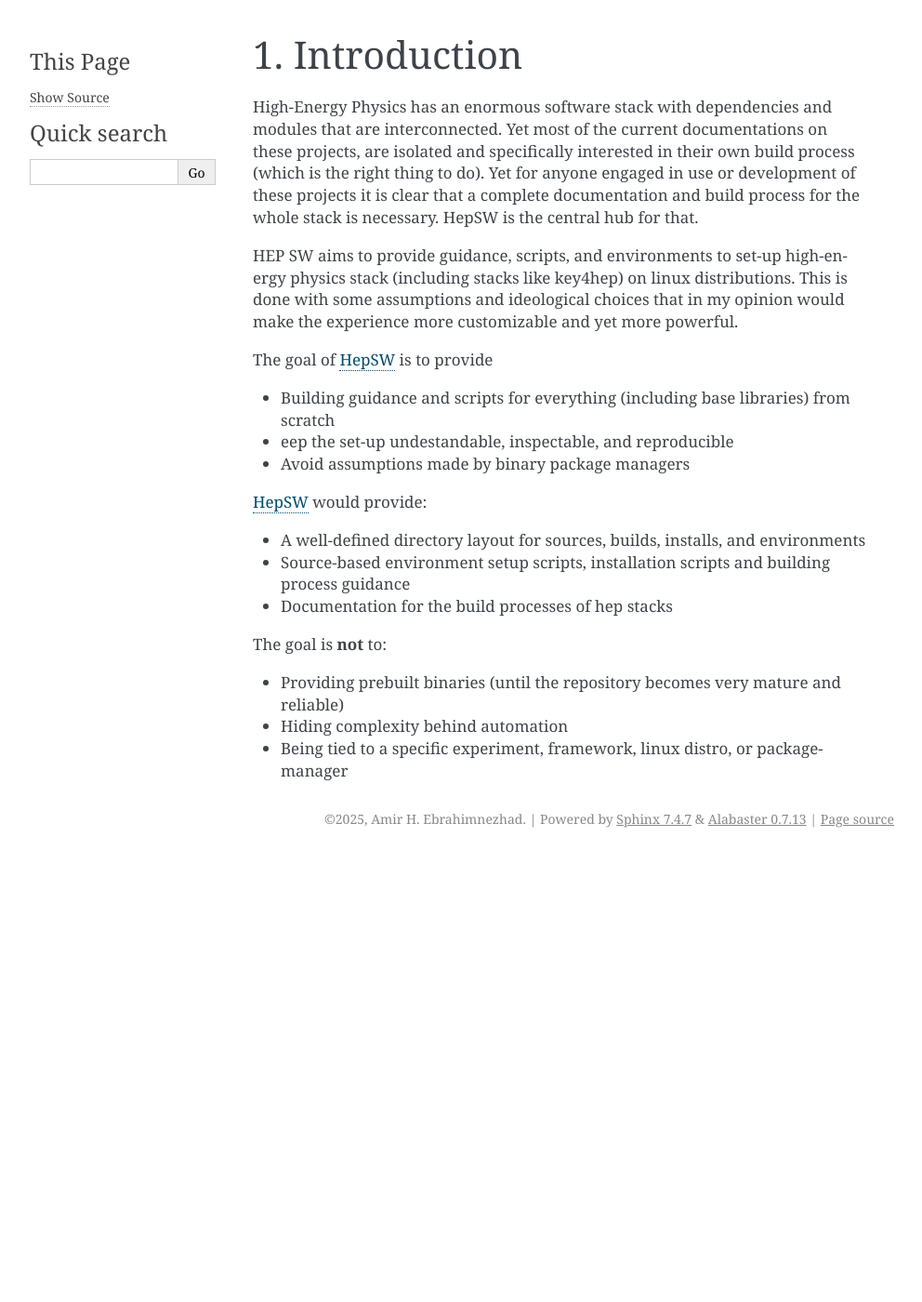
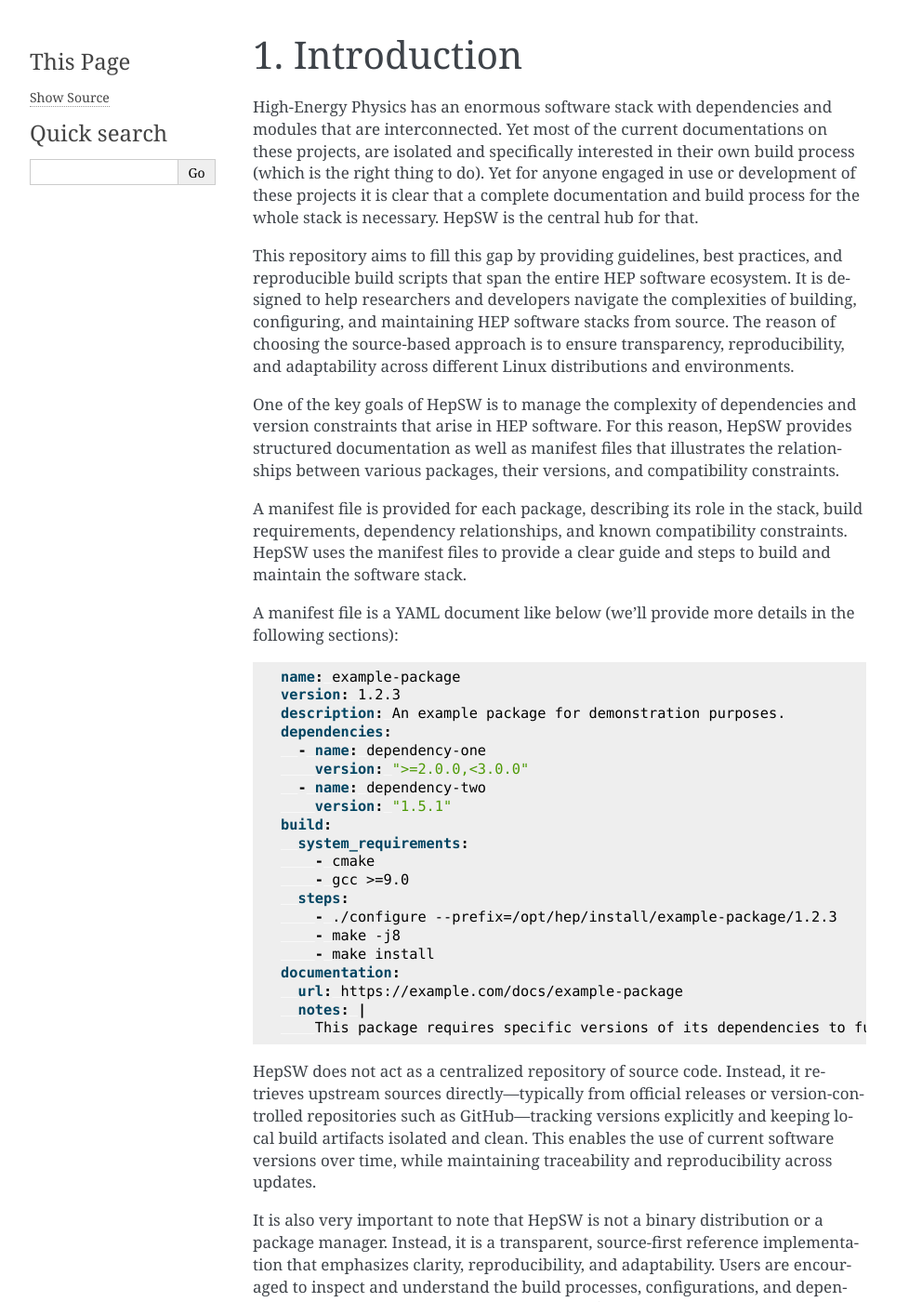
Before and after one commit to thisismeamir/hepsw, a Sphinx documentation site: the page built from docs/source/00-introduction/index.md, in a window 1280 px wide and 1400 px high. Shown: the whole window at 93% size, without its empty margins (148-1140 px from the left). Built offline with Sphinx 7.4.7, drawn with Linux system fonts in a browser that asks for light colours; some of the changed text lies outside the part shown.

Commit message:
[docs] updated

````diff
--- a/docs/source/00-introduction/index.md
+++ b/docs/source/00-introduction/index.md
@@ -2,22 +2,56 @@
 
 High-Energy Physics has an enormous software stack with dependencies and modules that are interconnected. Yet most of the current documentations on these projects, are isolated and specifically interested in their own build process (which is the right thing to do). Yet for anyone engaged in use or development of these projects it is clear that a complete documentation and build process for the whole stack is necessary. HepSW is the central hub for that.
 
-HEP SW aims to provide guidance, scripts, and environments to set-up high-energy physics stack (including stacks like key4hep) on linux distributions. This is done with some assumptions and ideological choices that in my opinion would make the experience more customizable and yet more powerful.
+This repository aims to fill this gap by providing guidelines, best practices, and reproducible build scripts that span the entire HEP software ecosystem. It is designed to help researchers and developers navigate the complexities of building, configuring, and maintaining HEP software stacks from source.
+The reason of choosing the source-based approach is to ensure transparency, reproducibility, and adaptability across different Linux distributions and environments.
 
-The goal of [HepSW](https://github.com/thisismeamir/hepsw) is to provide
+One of the key goals of HepSW is to manage the complexity of dependencies and version constraints that arise in HEP software.
+For this reason, HepSW provides structured documentation as well as manifest files that illustrates the relationships between various packages, their versions, and compatibility constraints.
 
-- Building guidance and scripts for everything (including base libraries) from scratch
-- eep the set-up undestandable, inspectable, and reproducible
-- Avoid assumptions made by binary package managers
+A manifest file is provided for each package, describing its role in the stack, build requirements, dependency relationships, and known compatibility constraints.
+HepSW uses the manifest files to provide a clear guide and steps to build and maintain the software stack.
 
-[HepSW](https://github.com/thisismeamir/hepsw) would provide:
+A manifest file is a YAML document like below (we'll provide more details in the following sections):
 
-- A well-defined directory layout for sources, builds, installs, and environments
-- Source-based environment setup scripts, installation scripts and building process guidance
-- Documentation for the build processes of hep stacks
+```yaml
+name: example-package
+version: 1.2.3
+description: An example package for demonstration purposes.
+dependencies:
+  - name: dependency-one
+    version: ">=2.0.0,<3.0.0"
+  - name: dependency-two
+    version: "1.5.1"
+build:
+  system_requirements:
+    - cmake
+    - gcc >=9.0
+  steps:
+    - ./configure --prefix=/opt/hep/install/example-package/1.2.3
+    - make -j8
+    - make install
+documentation:
+  url: https://example.com/docs/example-package
+  notes: |
+    This package requires specific versions of its dependencies to function correctly.
+```
 
-The goal is **not** to:
+HepSW does not act as a centralized repository of source code. Instead, it retrieves upstream sources directly—typically from official releases or version-controlled repositories such as GitHub—tracking versions explicitly and keeping local build artifacts isolated and clean. This enables the use of current software versions over time, while maintaining traceability and reproducibility across updates.
 
-- Providing prebuilt binaries (until the repository becomes very mature and reliable)
-- Hiding complexity behind automation
-- Being tied to a specific experiment, framework, linux distro, or package-manager
+It is also very important to note that HepSW is not a binary distribution or a package manager. Instead, it is a transparent, source-first reference implementation that emphasizes clarity, reproducibility, and adaptability. Users are encouraged to inspect and understand the build processes, configurations, and dependencies involved in constructing their HEP software environments.
+
+Since the HEP software ecosystem is constantly evolving, growing, and changing, we encourage contributions from the community to keep HepSW up-to-date and relevant. Whether it's adding new packages, updating existing ones, or improving documentation, contributions are welcome to help make HepSW a comprehensive resource for HEP software development and deployment.
+
+HepSW provides a cli toolkit to help with common tasks. You can install it via pip, or just use this repository as a source.
+
+```bash
+pip install hepsw
+```
+
+Once installed, you can use the `hepsw` command to interact with the HepSW system. For example, to list available packages, you can run:
+
+```bash
+hepsw list-packages
+```
+
+For more details on how to use HepSW, please refer to the documentation sections that follow. They cover everything from basic concepts to advanced usage, including building specific packages, managing dependencies, and troubleshooting common issues.
````
Also changed, not shown: docs/source/index.md (+10 -3 lines).
